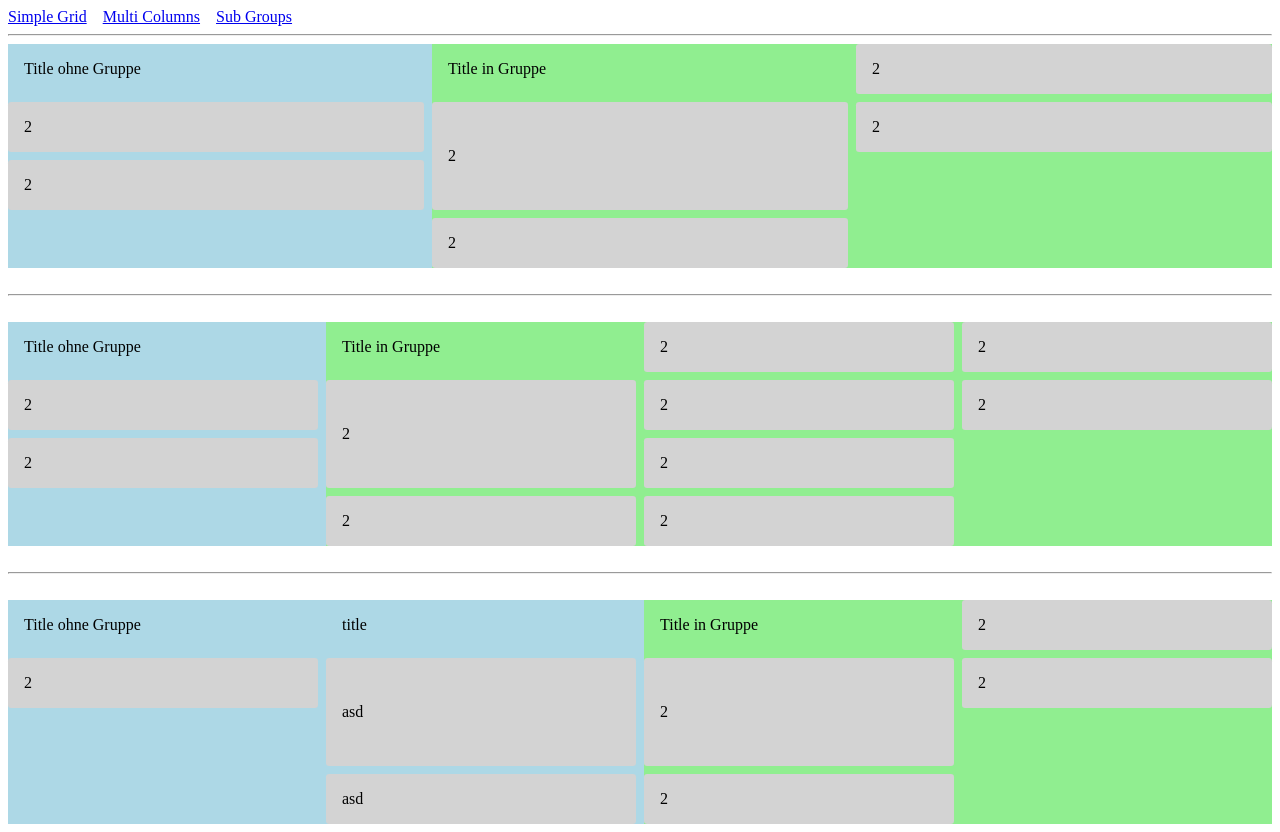
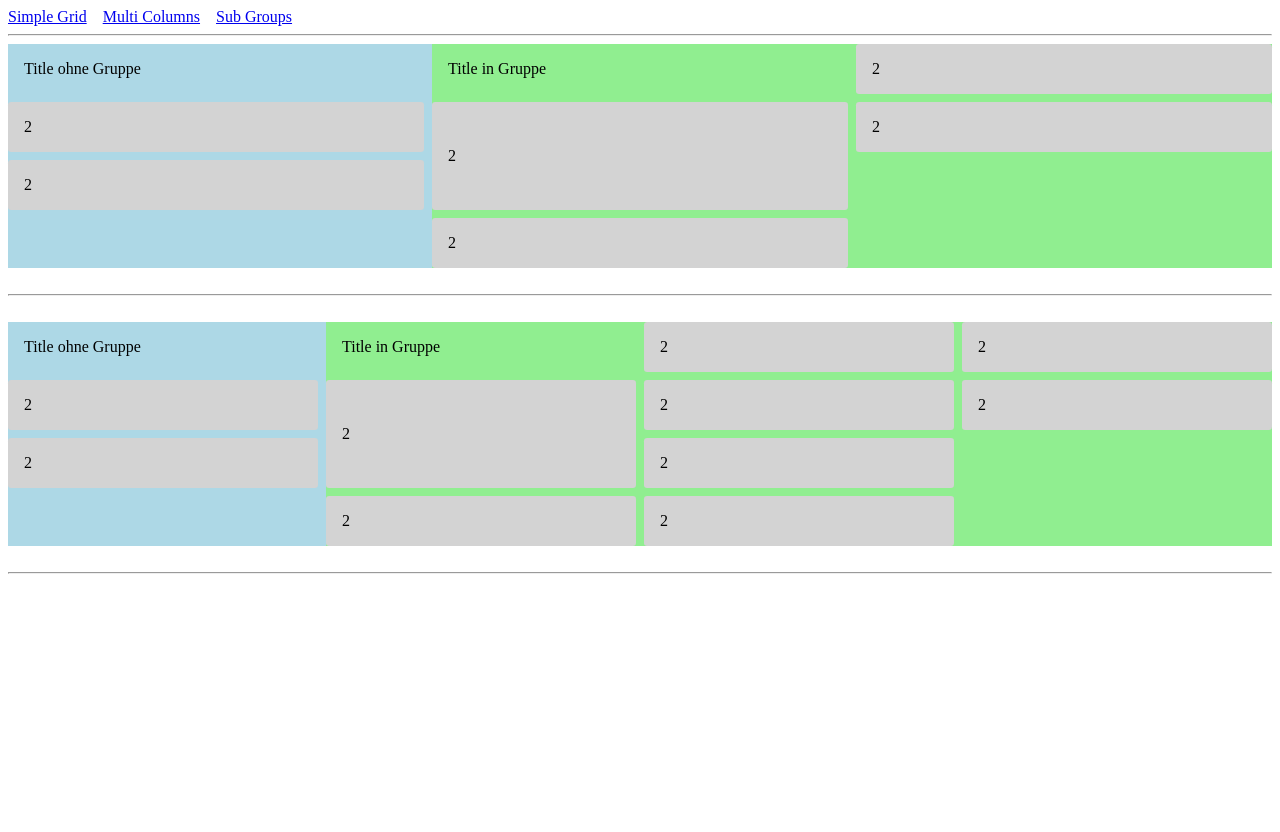
Before and after one commit to MaxOSchulte/labs-css-layouting-with-constraints, an Angular app: page /sub-groups in a window 1280 px wide. After the commit the page ends 800 px from the top, so only its background shows below. Built offline with nearby package versions, Linux system fonts and the light colour scheme.

Commit message:
subgropus and column breaks

```diff
--- a/src/app/grid-sub-groups/grid-sub-groups.component.html
+++ b/src/app/grid-sub-groups/grid-sub-groups.component.html
@@ -25,7 +25,6 @@
     <app-mock-field>2</app-mock-field>
     <app-sub-group
         [width]="12"
-        [height]="4"
         style="background-color: lightgreen"
     >
         <app-title width="4">Title in Gruppe</app-title>
@@ -44,28 +43,28 @@
 <hr />
 <br />
 
-<app-group [rows]="4" [columns]="16" style="background-color: lightblue">
-    <app-title>Title ohne Gruppe</app-title>
-    <app-mock-field>2</app-mock-field>
-    <app-sub-group height="4">
-        <app-title>title</app-title>
-        <app-mock-field height="2">asd</app-mock-field>
-        <app-mock-field>asd</app-mock-field>
-    </app-sub-group>
+<!--<app-group [rows]="4" [columns]="16" style="background-color: lightblue">-->
+<!--    <app-title>Title ohne Gruppe</app-title>-->
+<!--    <app-mock-field>2</app-mock-field>-->
+<!--    <app-sub-group height="4">-->
+<!--        <app-title>title</app-title>-->
+<!--        <app-mock-field height="2">asd</app-mock-field>-->
+<!--        <app-mock-field>asd</app-mock-field>-->
+<!--    </app-sub-group>-->
 
-    <!--  <app-sub-group [width]="4" [height]="4" style="background-color: lightgreen">-->
-    <!--    <app-title width="4">Title in Gruppe</app-title>-->
-    <!--    <app-mock-field height="2">2</app-mock-field>-->
-    <!--  </app-sub-group>-->
-    <app-sub-group
-        [width]="8"
-        [height]="4"
-        style="background-color: lightgreen"
-    >
-        <app-title width="4">Title in Gruppe</app-title>
-        <app-mock-field height="2">2</app-mock-field>
-        <app-mock-field>2</app-mock-field>
-        <app-mock-field>2</app-mock-field>
-        <app-mock-field>2</app-mock-field>
-    </app-sub-group>
-</app-group>
+<!--    &lt;!&ndash;  <app-sub-group [width]="4" [height]="4" style="background-color: lightgreen">&ndash;&gt;-->
+<!--    &lt;!&ndash;    <app-title width="4">Title in Gruppe</app-title>&ndash;&gt;-->
+<!--    &lt;!&ndash;    <app-mock-field height="2">2</app-mock-field>&ndash;&gt;-->
+<!--    &lt;!&ndash;  </app-sub-group>&ndash;&gt;-->
+<!--    <app-sub-group-->
+<!--        [width]="8"-->
+<!--        [height]="4"-->
+<!--        style="background-color: lightgreen"-->
+<!--    >-->
+<!--        <app-title width="4">Title in Gruppe</app-title>-->
+<!--        <app-mock-field height="2">2</app-mock-field>-->
+<!--        <app-mock-field>2</app-mock-field>-->
+<!--        <app-mock-field>2</app-mock-field>-->
+<!--        <app-mock-field>2</app-mock-field>-->
+<!--    </app-sub-group>-->
+<!--</app-group>-->
--- a/src/app/group/group.component.scss
+++ b/src/app/group/group.component.scss
@@ -1,16 +1,32 @@
 :host {
+    /*
+        Propagate down to inform about column breaks for M and S
+     */
     --column-breaks: 1;
+    --coloumn-breaks-medium: 2;
+    --coloumn-breaks-small: 3;
+    --subgroup-breaks: var(--column-breaks);
+    /*
+        Columns used for this Container / Grid columns.
+        Changed by breakpoints
+     */
     --use-columns: var(--main-columns);
+    /*
+        Propagate down to inform about max field width to limit containing fields/
+        Changed by Breakpoints.
+     */
     --max-field-width: var(--use-columns);
 
     // breakpoints calculate to two rows, and break one under.
     // if 16 columns there are probably 3 rows, so we add another column group below (rows)
     // when breaking to 1 column only. Not needed when breaking to two columns since 4 / 2 = 2
     // better compare with the calculated rows???
+    // greater 0 when columns > 12 therefore 16 (in steps)
     --extra-rows-grid-16: clamp(0, calc(var(--main-columns) - 12), 4);
+    // use extra rows as an if by breakpoint
     --extra-rows: 0;
 
-    //                                  rows by breakpoint         +   // extra rows for 16 column
+    // rows by breakpoint +  extra rows for 16 column
     --calculated-rows: calc(
         var(--column-breaks) * var(--main-rows) +
             (var(--extra-rows) * var(--extra-rows-grid-16))
@@ -19,29 +35,27 @@
     --use-rows: min(var(--cell-height), var(--calculated-rows));
 
     display: grid;
+    flex-grow: 1;
     grid-template-rows: repeat(var(--use-rows), 1fr);
     grid-template-columns: repeat(var(--use-columns), 1fr);
     grid-auto-flow: column;
     gap: 0.5rem;
     align-items: stretch;
 
-    flex-grow: 1;
-    grid-column: span var(--use-columns);
-    grid-row: span var(--use-rows);
-
     @media (max-width: 600px) {
         // M
         --use-columns: var(--field-width, var(--m-columns));
-        --max-field-width: 4;
-        --column-breaks: 3;
+        --column-breaks: var(--coloumn-breaks-medium);
+        --max-field-width: var(--field-width, 4);
+        // overreide subgroup break for 3 columns
+        --subgroup-breaks: var(--coloumn-breaks-small);
     }
 
     @media (max-width: 500px) {
         // S
         --use-columns: var(--field-width, var(--s-columns));
         --cell-height: var(--cell-height-sum);
-        --max-field-width: 4;
-        --column-breaks: 3;
+        --column-breaks: var(--coloumn-breaks-small);
         --extra-rows: 1;
     }
 }
--- a/src/app/group/group.component.ts
+++ b/src/app/group/group.component.ts
@@ -47,9 +47,6 @@ export class GroupComponent extends CellDirective implements AfterContentInit {
     filledCells?: QueryList<CellSelectorDirective>;
 
     ngAfterContentInit() {
-        this.filledCells?.forEach((cell) =>
-            console.log(cell.height, cell.cellHeightSum$$?.value)
-        );
         this.filledCells?.changes
             .pipe(
                 startWith(this.filledCells),
--- a/src/app/sub-group/sub-group.component.scss
+++ b/src/app/sub-group/sub-group.component.scss
@@ -3,19 +3,40 @@
     grid-auto-flow: column;
     gap: 0.5rem;
 
+    /*
+        Setup Rows.
+        Set the internal rows equally to the used rows in the container.
+
+        --calculate-rows: calculate how many rows should be used by definition.
+             Calculation is done by column-breaks given by the container and this sub-group
+             given height.
+        --use-rows: define which row definition should be used. Minimum is used: cell-height-sum
+            (defined by the component) and the calculated rows.
+            --cell-height-sum only works for single columns.
+     */
     --calculated-rows: calc(
-        clamp(1, var(--column-breaks), 3) * var(--field-height)
+        clamp(1, var(--subgroup-breaks), 3) * var(--sub-grid-height, var(--main-rows, var(--field-height)))
     );
     --use-rows: min(var(--cell-height-sum), var(--calculated-rows));
+    grid-template-rows: repeat(var(--use-rows), 1fr);
+    grid-row: span min(var(--use-rows));
 
-    grid-template-rows: repeat(var(--use-rows), 1fr);
+    /*
+        Setup Columns.
+        Set the "internal" columns equal to the columns.
+        By default use the given columns defined by the user.
+        Optionally override the columns with limiting max width,
+        e.g. breakpoints that narrow the container to a smaller size than the given columns.
 
+        --field-width is provided by host
+        --max-field-width is provided by container (16 is the global max)
+     */
     --sub-group-columns: min(var(--max-field-width, 16), var(--field-width));
     grid-template-columns: repeat(var(--sub-group-columns), 1fr);
+    grid-column: span var(--sub-group-columns);
 
-    grid-column: span min(var(--max-field-width, 16), var(--field-width));
-    grid-row: span min(var(--use-rows));
 
+    // Improvement ???
     // breakpoints calculate to two rows, and break one under.
     // if 16 columns there are probably 3 rows, so we add another column group below (rows)
     // when breaking to 1 column only. Not needed when breaking to two columns since 4 / 2 = 2
--- a/src/app/sub-group/sub-group.component.ts
+++ b/src/app/sub-group/sub-group.component.ts
@@ -1,10 +1,9 @@
 import {
     AfterContentInit,
     ChangeDetectionStrategy,
-    ChangeDetectorRef,
     Component,
     ContentChildren,
-    HostBinding,
+    HostBinding, Input,
     OnDestroy,
     QueryList,
 } from '@angular/core';
@@ -18,18 +17,21 @@ import { BehaviorSubject, map, startWith, Subject, takeUntil } from 'rxjs';
     styleUrls: ['./sub-group.component.scss'],
     changeDetection: ChangeDetectionStrategy.OnPush,
     providers: [
-        { provide: CellSelectorDirective, useExisting: SubGroupComponent },
+        {provide: CellSelectorDirective, useExisting: SubGroupComponent},
     ],
 })
 export class SubGroupComponent
     extends CellDirective
-    implements AfterContentInit, OnDestroy
-{
+    implements AfterContentInit, OnDestroy {
     @ContentChildren(CellSelectorDirective)
     filledCells?: QueryList<CellSelectorDirective>;
 
     cellHeightSum$$ = new BehaviorSubject<number | undefined>(9999);
     private destroy$$ = new Subject<void>();
+
+    @Input()
+    @HostBinding('style.--sub-grid-height')
+    override height?: number = undefined;
 
     @HostBinding('style.--cell-height-sum')
     get cellHeightSum(): number | undefined {
@@ -41,15 +43,15 @@ export class SubGroupComponent
             .pipe(
                 takeUntil(this.destroy$$),
                 map((change) => change.length),
-                startWith(this.filledCells)
+                startWith(this.filledCells),
             )
             .subscribe((filledCells: QueryList<CellSelectorDirective>) => {
                 this.cellHeightSum$$.next(
                     filledCells?.reduce(
-                        (sum, { height }) =>
+                        (sum, {height}) =>
                             sum + Number.parseInt((height ?? 1) + '', 10) ?? 1,
-                        0
-                    )
+                        0,
+                    ),
                 );
             });
     }
```
